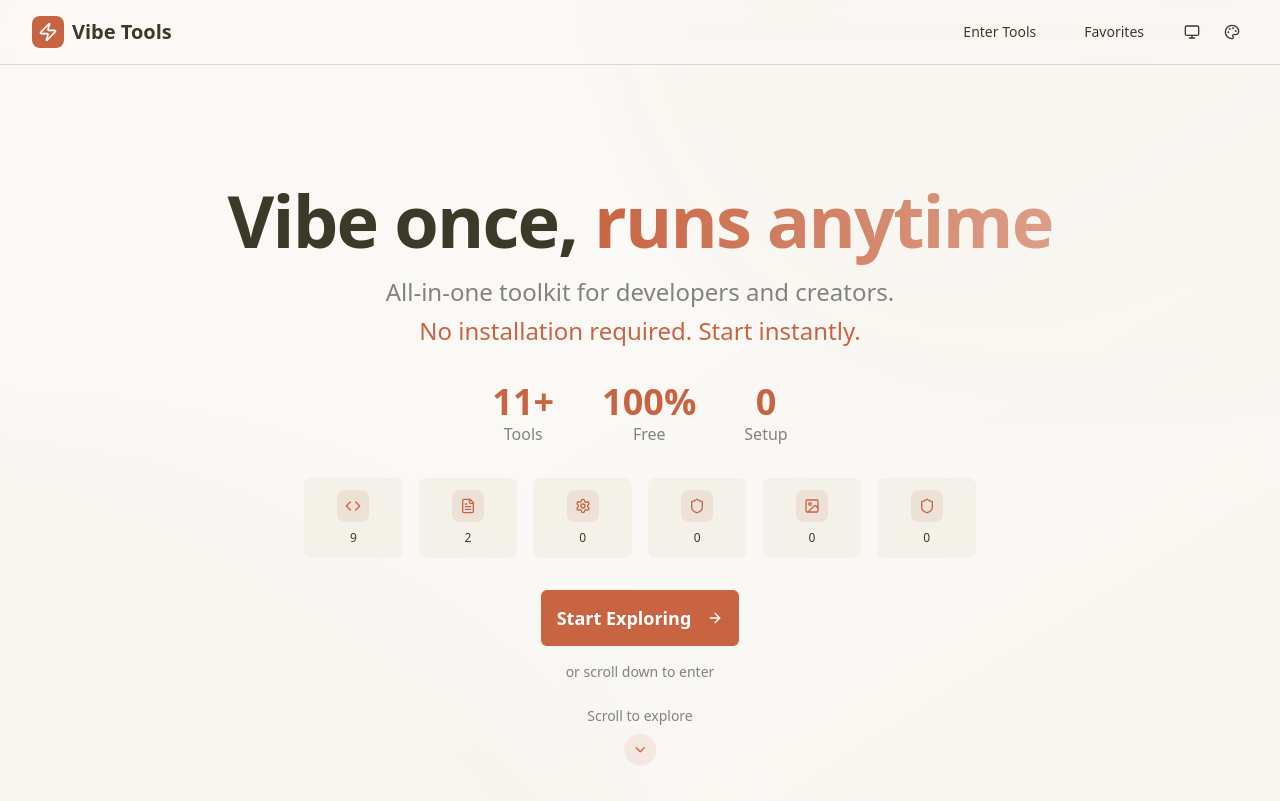
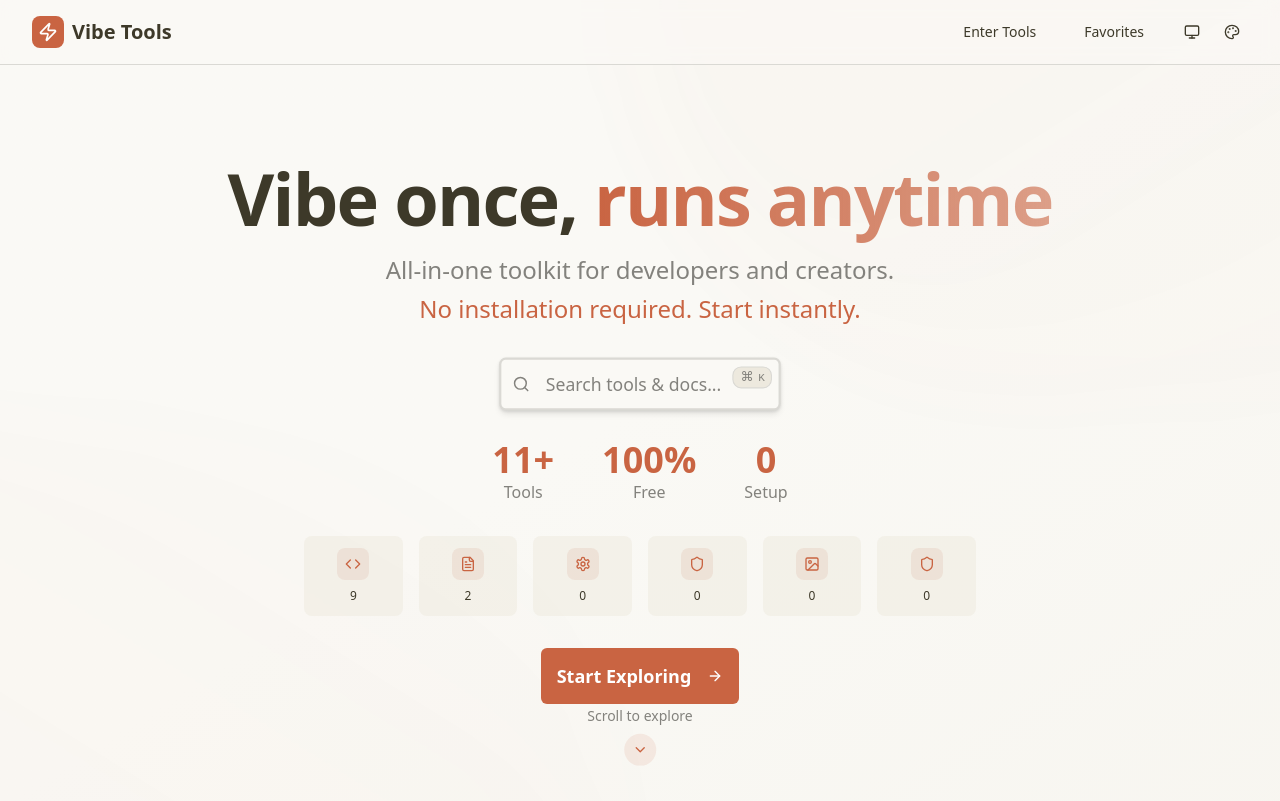
Before and after one commit to hanxiaomax/handsome, a React (Vite) app in the folder 2base/: page / in a window 1280 px wide. Built offline with nearby package versions, Linux system fonts and the light colour scheme.

Commit message:
feat(landing-page): add global search component to enhance user navigation and accessibility; includes layout adjustments for improved user experience

```diff
--- a/2base/src/app/landing-page.tsx
+++ b/2base/src/app/landing-page.tsx
@@ -2,6 +2,7 @@ import { useState, useEffect, useRef } from "react";
 import { useNavigate } from "react-router-dom";
 import { Button } from "@/components/ui/button";
 import { ThemeToggle } from "@/components/navigation/theme-toggle";
+import { GlobalSearch } from "@/components/navigation/global-search";
 import { tools } from "@/data/tools";
 import {
   Zap,
@@ -177,6 +178,16 @@ export function LandingPage() {
               </p>
             </div>
 
+            {/* Global Search - 全局搜索区域 */}
+            <div id="global-search-section" className="max-w-4xl mx-auto">
+              <div className="space-y-3">
+                {/* 自定义样式的全局搜索 */}
+                <div className="transform scale-110">
+                  <GlobalSearch className="h-12 text-base shadow-lg border-2 hover:border-primary/20 transition-all duration-200" />
+                </div>
+              </div>
+            </div>
+
             {/* Stats */}
             <div className="flex items-center justify-center space-x-8 sm:space-x-12">
               <div className="text-center">
@@ -247,10 +258,6 @@ export function LandingPage() {
                   </>
                 )}
               </Button>
-
-              <p className="text-sm text-muted-foreground">
-                or scroll down to enter
-              </p>
             </div>
           </div>
         </div>
```
